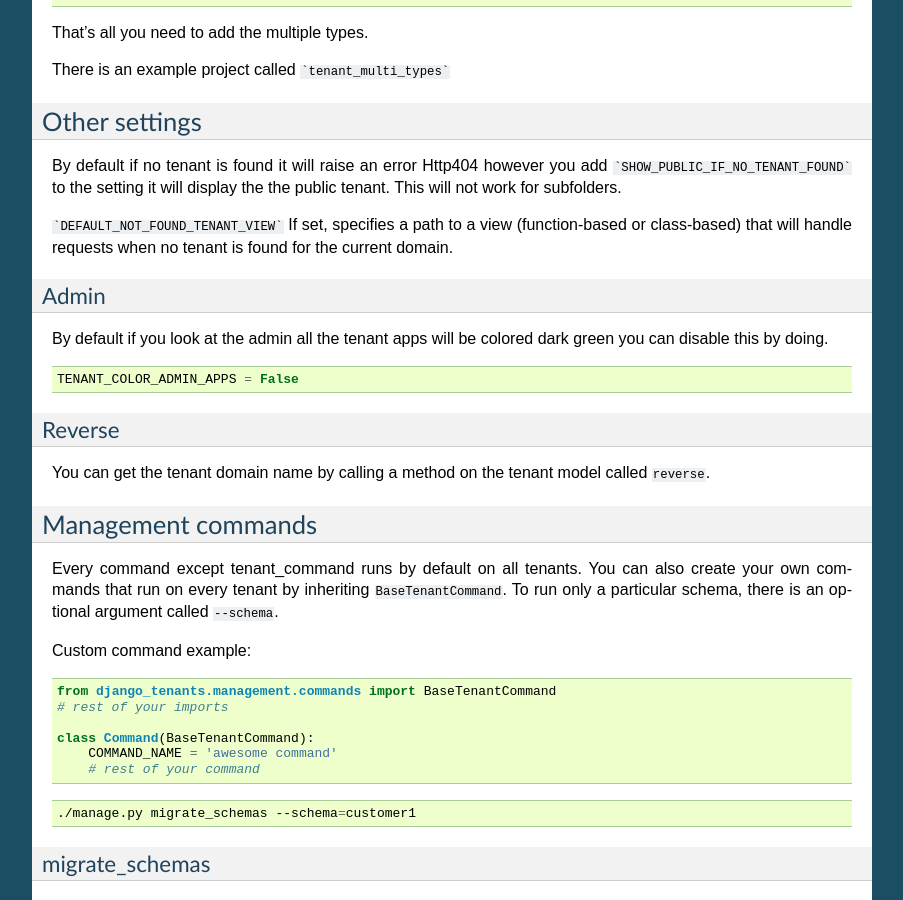
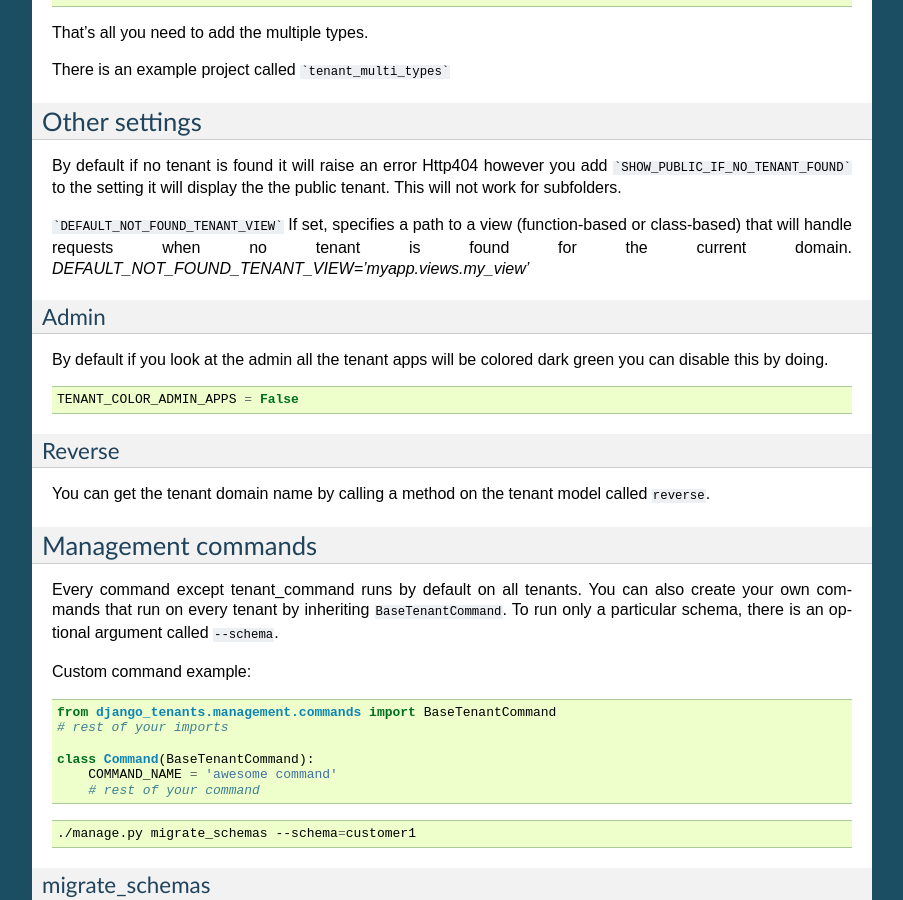
Before and after one commit to django-tenants/django-tenants, a Sphinx documentation site: the page built from docs/use.rst, in a window 1280 px wide and 900 px high, scrolled down 3874 px. Shown: the whole window, without its empty margins (198-1101 px from the left). Built offline with Sphinx 7.4.7, drawn with Linux system fonts in a browser that asks for light colours; the version number could not be read and is left out.

Commit message:
example of use

````diff
--- a/docs/use.rst
+++ b/docs/use.rst
@@ -247,7 +247,7 @@ Other settings
 By default if no tenant is found it will raise an error Http404 however you add ```SHOW_PUBLIC_IF_NO_TENANT_FOUND``` to
 the setting it will display the the public tenant. This will not work for subfolders.
 
-```DEFAULT_NOT_FOUND_TENANT_VIEW``` If set, specifies a path to a view (function-based or class-based) that will handle requests when no tenant is found for the current domain.
+```DEFAULT_NOT_FOUND_TENANT_VIEW``` If set, specifies a path to a view (function-based or class-based) that will handle requests when no tenant is found for the current domain. `DEFAULT_NOT_FOUND_TENANT_VIEW='myapp.views.my_view'`
 
 Admin
 ~~~~~
````
